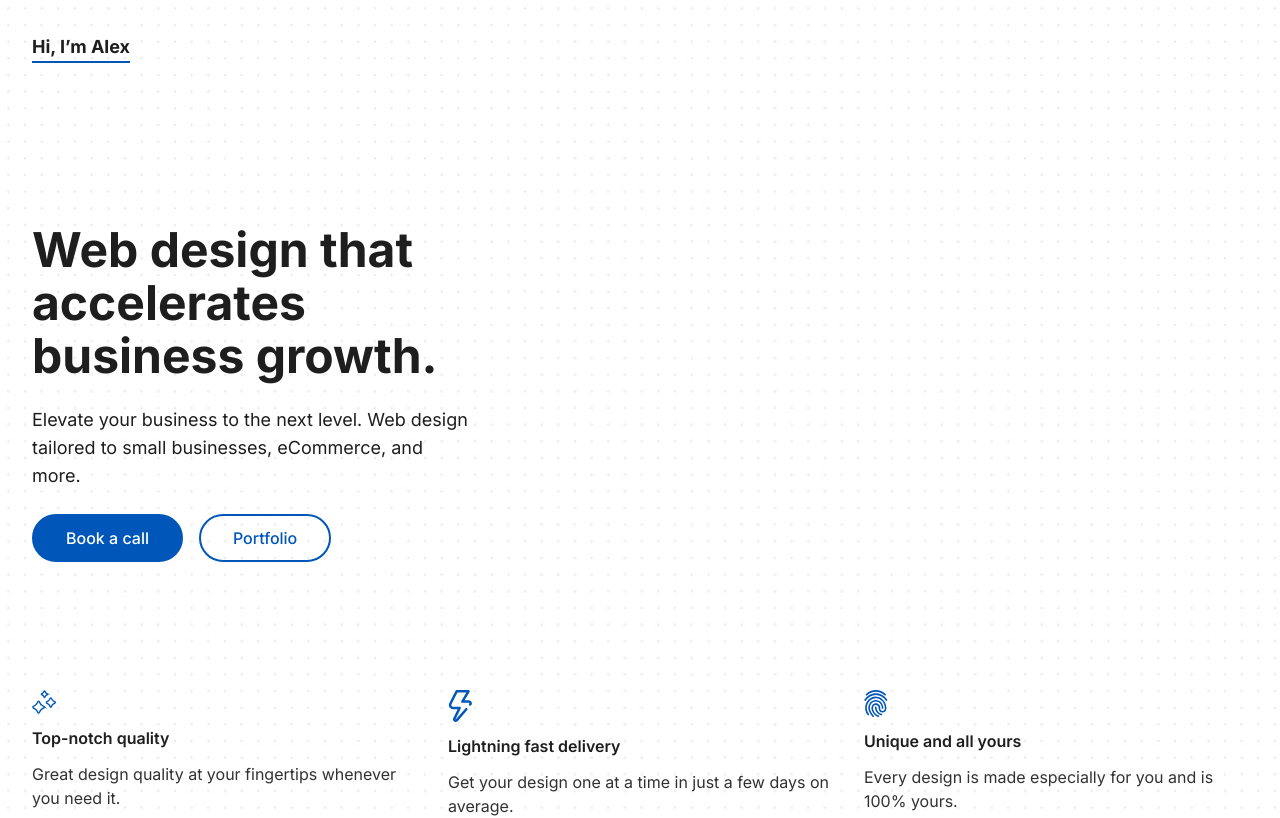
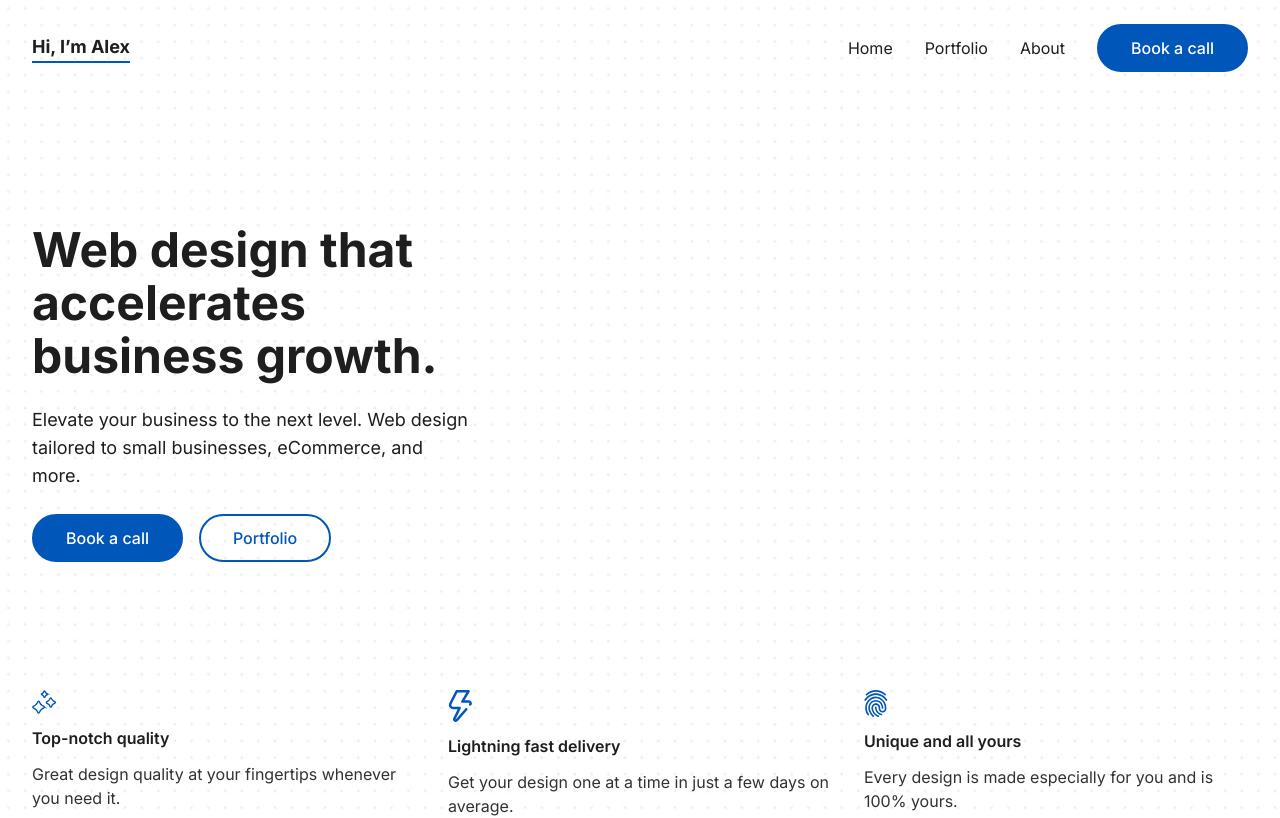
Before and after one commit to stefan-kanazir/alex-portfolio, a Next.js app: page / in a window 1280 px wide. Shown: the top 818 px of the page. Built offline with nearby package versions, Linux system fonts and the light colour scheme.

Commit message:
Mobile menu cleanup

```diff
--- a/src/components/footer/linkedin-icon.tsx
+++ b/src/components/footer/linkedin-icon.tsx
@@ -2,7 +2,7 @@ function LinkedinIcon() {
   return (
     <svg xmlns="http://www.w3.org/2000/svg" width="20" height="20" fill="none">
       <path
-        fill-rule="evenodd"
+        fillRule="evenodd"
         d="M15.141 19v-5.846c0-1.396-.027-3.189-1.89-3.189-1.892 0-2.181 1.519-2.181 3.086V19H7.434V6.977h3.489v1.641h.049c.486-.943 1.672-1.942 3.441-1.942 3.68 0 4.359 2.49 4.359 5.729V19h-3.631zM3.335 5.334c-1.166 0-2.107-.971-2.107-2.169S2.17 1 3.335 1s2.107.971 2.107 2.165-.944 2.169-2.107 2.169zM5.154 19H1.516V6.977h3.638V19z"
         fill="#111"
       />
--- a/src/components/header/menu-icon.tsx
+++ b/src/components/header/menu-icon.tsx
@@ -1,18 +1,12 @@
+import React from "react";
+
 interface MenuIconProps {
   isMenuOpened: boolean;
   onClick: () => void;
 }
 
 function MenuIcon({ isMenuOpened = false, onClick }: MenuIconProps) {
-  return (
-    <button
-      className={`block md:hidden ${
-        isMenuOpened ? "fixed z-10 right-8" : undefined
-      }`}
-      onClick={onClick}
-      aria-label="Menu icon"
-    >
-      {isMenuOpened ? (
+  const icon = isMenuOpened ? (
     <svg
       xmlns="http://www.w3.org/2000/svg"
       fill="none"
@@ -34,12 +28,20 @@ function MenuIcon({ isMenuOpened = false, onClick }: MenuIconProps) {
       height="16"
       fill="none"
       stroke="#111"
-          stroke-width="2"
-          stroke-linecap="round"
+      strokeWidth={2}
+      strokeLinecap="round"
     >
       <path d="M1 1h18M9 8h10M1 15h18" />
     </svg>
-      )}
+  );
+
+  return (
+    <button
+      className={`block md:hidden ${isMenuOpened ? "fixed z-10 right-8" : ""}`}
+      onClick={onClick}
+      aria-label="Menu icon"
+    >
+      {icon}
     </button>
   );
 }
--- a/src/components/header/menu.tsx
+++ b/src/components/header/menu.tsx
@@ -1,7 +1,21 @@
 "use client";
+
 import Link from "next/link";
 import { useState } from "react";
 import MenuIcon from "./menu-icon";
+
+interface MenuItemProps {
+  href: string;
+  text: string;
+}
+
+function MenuItem({ href, text }: MenuItemProps) {
+  return (
+    <li>
+      <Link href={href}>{text}</Link>
+    </li>
+  );
+}
 
 function Menu() {
   const [isMenuOpened, setIsMenuOpened] = useState(false);
@@ -16,18 +30,12 @@ function Menu() {
         className={`${
           isMenuOpened
             ? "flex max-md:fixed max-md:inset-0 max-md:bg-lightBlue max-md:flex-col"
-            : "hidden"
+            : "hidden md:flex"
         } items-center justify-center gap-8`}
       >
-        <li>
-          <Link href="/">Home</Link>
-        </li>
-        <li>
-          <Link href="/portfolio">Portfolio</Link>
-        </li>
-        <li>
-          <Link href="/about">About</Link>
-        </li>
+        <MenuItem href="/" text="Home" />
+        <MenuItem href="/portfolio" text="Portfolio" />
+        <MenuItem href="/about" text="About" />
         <li>
           <a
             href="https://calendly.com/adarbutina/15min"
```
Lines whose indentation alone changed are shown as unchanged.
